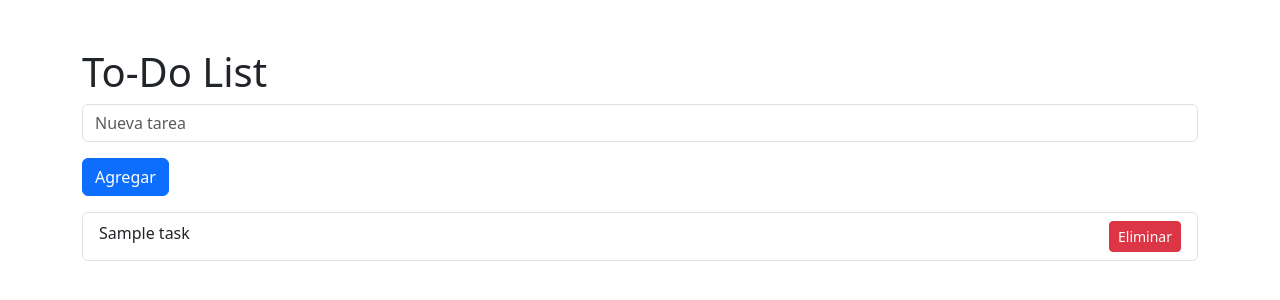
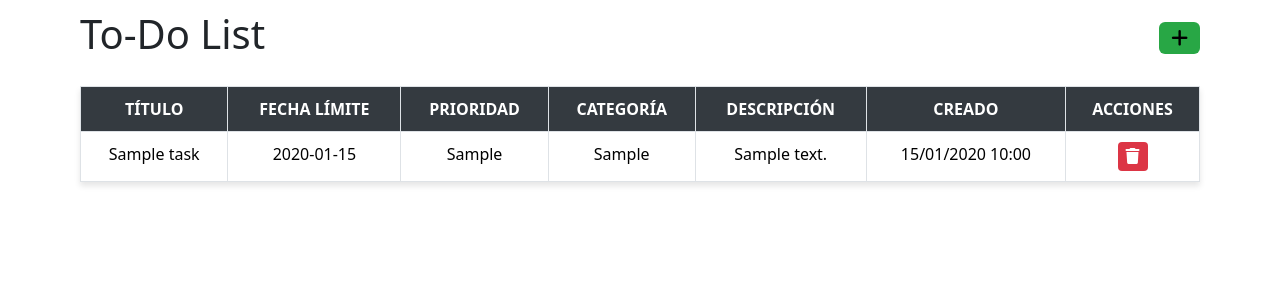
Before and after one commit to mero02/to-do-list, a Flask app: page / in a window 1280 px wide. Shown: the top 300 px of the page. Run offline with Flask 3, Linux system fonts and the light colour scheme; tables that the repository leaves empty hold one stand-in row (values such as "Sample post").

Commit message:
mejoras en dinamismo y estilos

```diff
--- a/todo_list/app.py
+++ b/todo_list/app.py
@@ -2,6 +2,7 @@ import os
 from flask import Flask, render_template, request, redirect, url_for
 from flask_sqlalchemy import SQLAlchemy
 from dotenv import load_dotenv
+from datetime import datetime
 
 # Cargar variables desde .env
 load_dotenv()
@@ -16,6 +17,11 @@ class Task(db.Model):
     id = db.Column(db.Integer, primary_key=True)
     title = db.Column(db.String(100), nullable=False)
     done = db.Column(db.Boolean, default=False)
+    created_at = db.Column(db.DateTime, default=datetime.utcnow)
+    deadline = db.Column(db.Date, nullable=True)
+    priority = db.Column(db.String(10), nullable=True)
+    category = db.Column(db.String(50), nullable=True)
+    description = db.Column(db.Text, nullable=True)
 
 @app.route('/')
 def index():
@@ -25,18 +31,31 @@ def index():
 @app.route('/add', methods=['POST'])
 def add_task():
     title = request.form.get('title')
+    deadline = request.form.get('deadline')
+    priority = request.form.get('priority')
+    category = request.form.get('category')
+    description = request.form.get('description')
+
     if title:
-        new_task = Task(title=title)
+        new_task = Task(
+            title=title,
+            deadline=datetime.strptime(deadline, '%Y-%m-%d') if deadline else None,
+            priority=priority,
+            category=category,
+            description=description
+        )
         db.session.add(new_task)
         db.session.commit()
     return redirect(url_for('index'))
 
-@app.route('/delete/<int:task_id>')
-def delete_task(task_id):
-    task = Task.query.get_or_404(task_id)
+@app.route('/delete/<int:id>', methods=['POST'])
+def delete_task(id):
+    task = Task.query.get(id)
+    if not task:
+        return "Tarea no encontrada", 404
     db.session.delete(task)
     db.session.commit()
-    return redirect(url_for('index'))
+    return redirect('/')
 
 if __name__ == "__main__":
     with app.app_context():
--- /dev/null
+++ b/todo_list/static/css/styles.css
@@ -0,0 +1,103 @@
+.container{
+    padding: 5px;
+}
+
+/* Tabla */
+.table {
+    margin-top: 20px;
+    text-align: center;
+    border-collapse: collapse;
+    box-shadow: 0px 4px 6px rgba(0, 0, 0, 0.1);
+}
+
+.table th {
+    background-color: #343a40;
+    color: white;
+    text-transform: uppercase;
+    font-weight: bold;
+}
+
+.table td, .table th {
+    padding: 10px;
+    border: 1px solid #dee2e6;
+}
+
+.table-hover tbody tr:hover {
+    background-color: #f8f9fa;
+}
+
+/* Botón de agregar */
+.btn-primary {
+    display: flex;
+    align-items: center;
+    gap: 5px;
+    background-color: #28a745;
+    border: none;
+    color: black;
+}
+
+.btn-primary:hover {
+    background-color: #218838;
+    cursor: pointer;
+}
+
+.btn-primary i {
+    font-size: 1.2rem;
+}
+
+/* Botón de eliminar */
+.btn-danger {
+    background-color: #dc3545;
+    border: none;
+}
+
+.btn-danger:hover {
+    background-color: #c82333;
+    cursor: pointer;
+}
+
+.btn-danger i {
+    font-size: 1rem;
+}
+
+/* Modal */
+.modal-header {
+    background-color: #343a40;
+    color: white;
+    font-weight: bold;
+}
+
+.modal-header .btn-close {
+    background-color: #dc3545;
+    border-radius: 50%;
+    padding: 5px;
+}
+
+.modal-header .btn-close:hover {
+    background-color: #bd2130;
+    color: black;
+    border: none;
+    cursor: pointer;
+}
+
+.modal-footer .btn-success {
+    background-color: #28a745;
+    border: none;
+}
+
+.modal-footer .btn-success:hover {
+    background-color: #218838;
+    cursor: pointer;
+}
+
+.modal-footer .btn-secondary {
+    background-color: #e0e0e0;
+    color: black;
+    border: none;
+}
+
+.modal-footer .btn-secondary:hover {
+    background-color: #a0a0a0;
+    color: white;
+    cursor: pointer;
+}
--- /dev/null
+++ b/todo_list/static/js/scripts.js
@@ -0,0 +1,14 @@
+document.addEventListener('DOMContentLoaded', () => {
+    const deleteTaskModal = document.getElementById('deleteTaskModal');
+    deleteTaskModal.addEventListener('show.bs.modal', (event) => {
+        const button = event.relatedTarget;
+        const taskId = button.getAttribute('data-task-id');
+        const taskTitle = button.getAttribute('data-task-title');
+
+        const deleteMessage = deleteTaskModal.querySelector('#deleteMessage');
+        deleteMessage.textContent = `¿Estás seguro de que deseas eliminar la tarea "${taskTitle}"?`;
+
+        const deleteForm = deleteTaskModal.querySelector('#deleteForm');
+        deleteForm.action = `/delete/${taskId}`;
+    });
+});
--- a/todo_list/templates/base.html
+++ b/todo_list/templates/base.html
@@ -4,11 +4,15 @@
     <meta charset="UTF-8">
     <meta name="viewport" content="width=device-width, initial-scale=1.0">
     <link href="https://cdn.jsdelivr.net/npm/bootstrap@5.3.0-alpha3/dist/css/bootstrap.min.css" rel="stylesheet">
+    <link href="https://cdnjs.cloudflare.com/ajax/libs/font-awesome/6.0.0-beta3/css/all.min.css" rel="stylesheet">
+    <link href="{{ url_for('static', filename='css/styles.css') }}" rel="stylesheet">
     <title>To-Do List</title>
 </head>
 <body>
-    <div class="container mt-5">
+    <div class="container">
         {% block content %}{% endblock %}
     </div>
+    <script src="https://cdn.jsdelivr.net/npm/bootstrap@5.3.0-alpha3/dist/js/bootstrap.bundle.min.js"></script>
+    <script src="{{ url_for('static', filename='js/scripts.js') }}"></script>
 </body>
 </html>
--- a/todo_list/templates/index.html
+++ b/todo_list/templates/index.html
@@ -1,19 +1,118 @@
 {% extends "base.html" %}
 
 {% block content %}
-<h1>To-Do List</h1>
-<form action="/add" method="post">
-    <div class="mb-3">
-        <input type="text" name="title" class="form-control" placeholder="Nueva tarea" required>
+<div class="container">
+    <div class="d-flex justify-content-between align-items-center mb-3">
+        <h1>To-Do List</h1>
+        <!-- Botón para abrir el modal de agregar tarea -->
+        <button title="Agregar Tarea" type="button" class="btn btn-primary" data-bs-toggle="modal" data-bs-target="#addTaskModal">
+            <i class="fas fa-plus"></i>
+        </button>
     </div>
-    <button class="btn btn-primary">Agregar</button>
-</form>
-<ul class="list-group mt-3">
-    {% for task in tasks %}
-    <li class="list-group-item d-flex justify-content-between">
-        {{ task.title }}
-        <a href="/delete/{{ task.id }}" class="btn btn-danger btn-sm">Eliminar</a>
-    </li>
-    {% endfor %}
-</ul>
+
+    <!-- Tabla para mostrar las tareas -->
+    <table class="table table-bordered table-hover">
+        <thead class="table-dark">
+            <tr>
+                <th>Título</th>
+                <th>Fecha Límite</th>
+                <th>Prioridad</th>
+                <th>Categoría</th>
+                <th>Descripción</th>
+                <th>Creado</th>
+                <th>Acciones</th>
+            </tr>
+        </thead>
+        <tbody>
+            {% for task in tasks %}
+            <tr>
+                <td>{{ task.title }}</td>
+                <td>{{ task.deadline if task.deadline else "No especificada" }}</td>
+                <td>{{ task.priority if task.priority else "No especificada" }}</td>
+                <td>{{ task.category if task.category else "No especificada" }}</td>
+                <td>{{ task.description if task.description else "No hay descripción" }}</td>
+                <td>{{ task.created_at.strftime('%d/%m/%Y %H:%M') }}</td>
+                <td>
+                    {% if task.id %}
+                    <button title="Eliminar Tarea"
+                            class="btn btn-danger btn-sm"
+                            data-bs-toggle="modal"
+                            data-bs-target="#deleteTaskModal"
+                            data-task-id="{{ task.id }}"
+                            data-task-title="{{ task.title }}">
+                        <i class="fas fa-trash"></i>
+                    </button>
+                    {% endif %}
+                </td>
+            </tr>
+            {% endfor %}
+        </tbody>
+    </table>
+</div>
+
+<!-- Modal para agregar tareas -->
+<div class="modal fade" id="addTaskModal" tabindex="-1" aria-labelledby="addTaskModalLabel" aria-hidden="true">
+    <div class="modal-dialog">
+        <div class="modal-content">
+            <div class="modal-header">
+                <h5 class="modal-title" id="addTaskModalLabel">Agregar Tarea</h5>
+                <button type="button" class="btn-close" data-bs-dismiss="modal" aria-label="Close"></button>
+            </div>
+            <form action="/add" method="post">
+                <div class="modal-body">
+                    <div class="mb-3">
+                        <label for="title">Título de la tarea:</label>
+                        <input type="text" name="title" class="form-control" placeholder="Título de la tarea" required>
+                    </div>
+                    <div class="mb-3">
+                        <label for="deadline">Fecha límite:</label>
+                        <input type="date" name="deadline" class="form-control">
+                    </div>
+                    <div class="mb-3">
+                        <label for="priority">Prioridad:</label>
+                        <select name="priority" class="form-select">
+                            <option value="baja">Baja</option>
+                            <option value="media">Media</option>
+                            <option value="alta">Alta</option>
+                        </select>
+                    </div>
+                    <div class="mb-3">
+                        <label for="category">Categoría:</label>
+                        <input type="text" name="category" class="form-control" placeholder="Ejemplo: Trabajo, Personal">
+                    </div>
+                    <div class="mb-3">
+                        <label for="description">Descripción:</label>
+                        <textarea name="description" class="form-control" rows="3" placeholder="Notas adicionales"></textarea>
+                    </div>
+                </div>
+                <div class="modal-footer">
+                    <button type="button" class="btn btn-secondary" data-bs-dismiss="modal">Cancelar</button>
+                    <button type="submit" class="btn btn-primary">Guardar Tarea</button>
+                </div>
+            </form>
+        </div>
+    </div>
+</div>
+
+<!-- Modal de confirmación para eliminar tarea -->
+<div class="modal fade" id="deleteTaskModal" tabindex="-1" aria-labelledby="deleteTaskModalLabel" aria-hidden="true">
+    <div class="modal-dialog">
+        <div class="modal-content">
+            <div class="modal-header">
+                <h5 class="modal-title" id="deleteTaskModalLabel">Eliminar Tarea</h5>
+                <button type="button" class="btn-close" data-bs-dismiss="modal" aria-label="Close"></button>
+            </div>
+            <div class="modal-body">
+                <p id="deleteMessage">¿Estás seguro de que deseas eliminar esta tarea?</p>
+            </div>
+            <div class="modal-footer">
+                <form id="deleteForm" method="POST" action="">
+                    <button type="button" class="btn btn-secondary" data-bs-dismiss="modal">Cancelar</button>
+                    <button type="submit" class="btn btn-danger">Eliminar</button>
+                </form>
+            </div>
+        </div>
+    </div>
+</div>
+
 {% endblock %}
```
Also changed, not shown: README.md, todo_list/__init__.py (added).
